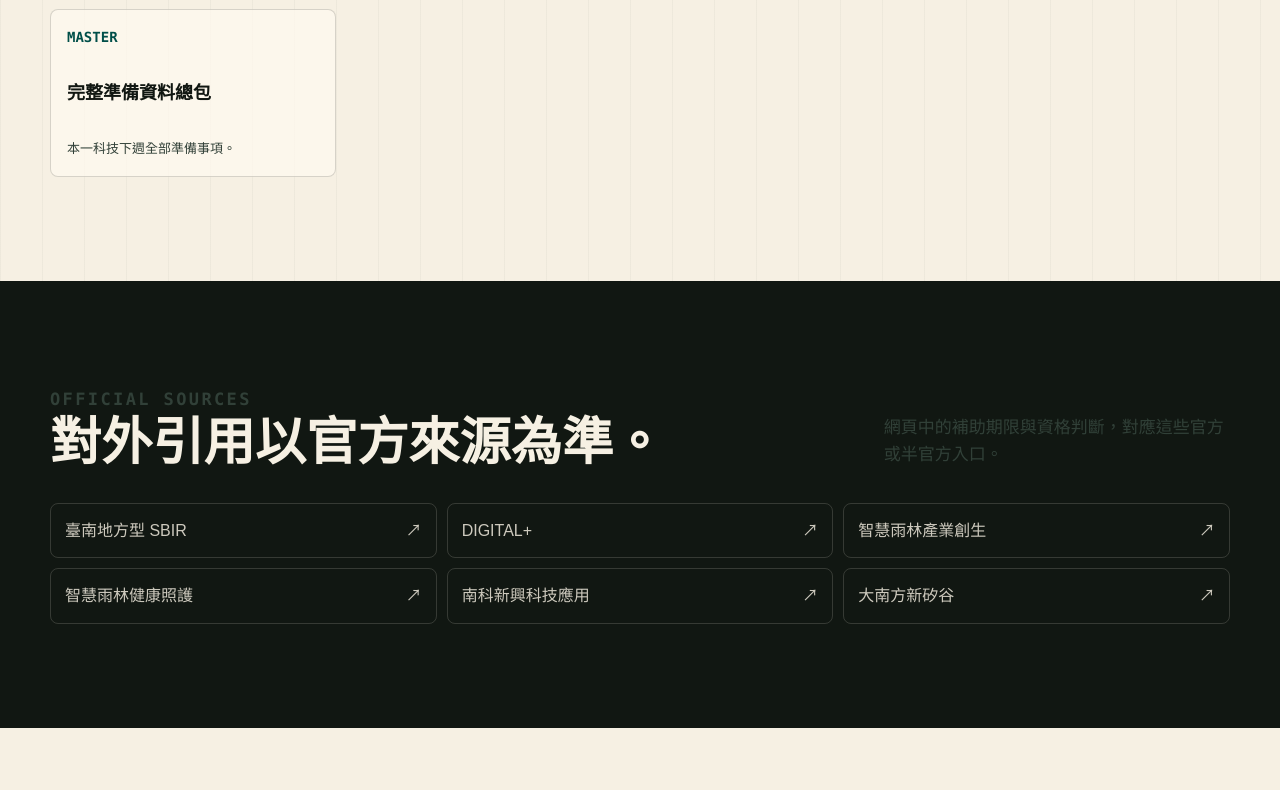
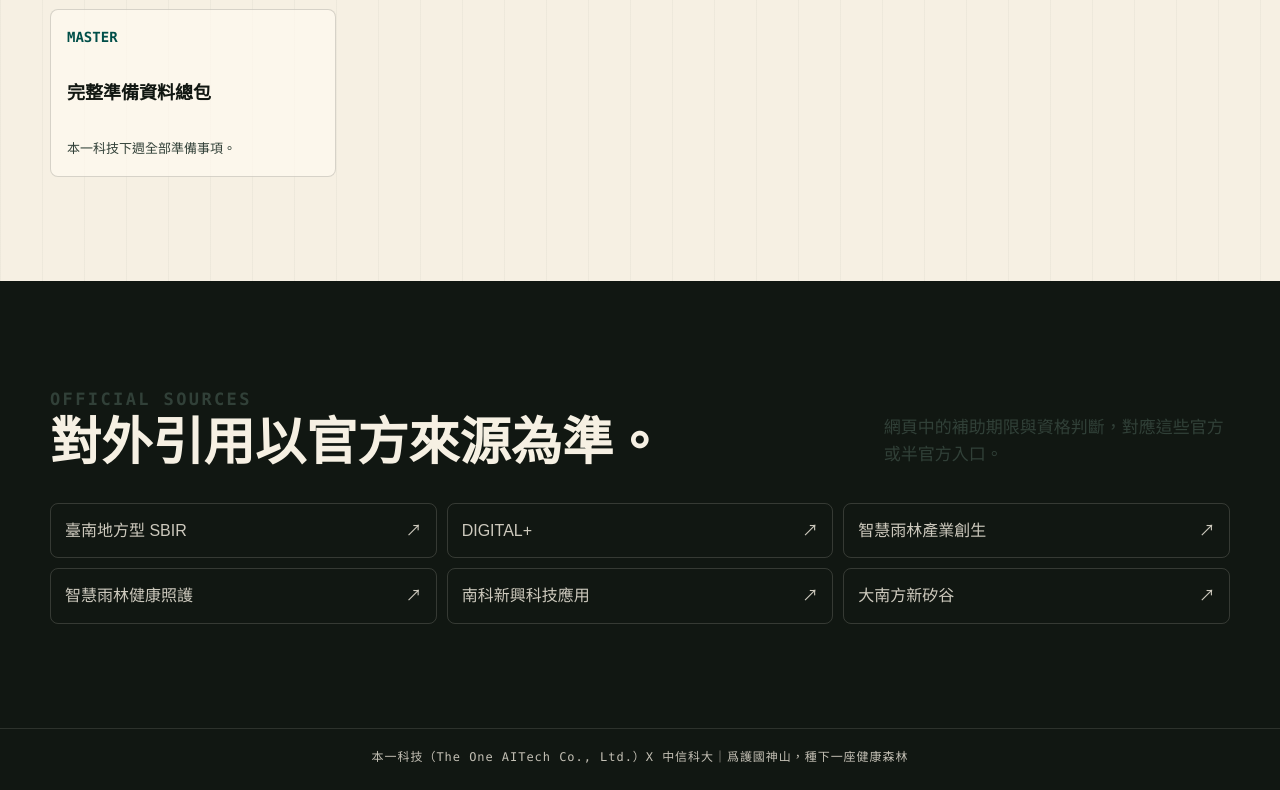
Before and after one commit to qpig0218/the-one-aitech-ctbc-ai-health-ecosystem, a plain HTML site: page index.html in a window 1280 px wide. Shown: the part 9068-9858 px from the top of the page. Before the commit the page ends 9796 px from the top, so only its background shows below. Drawn offline with Linux system fonts and the light colour scheme.

Commit message:
Add site footer note

```diff
--- a/index.html
+++ b/index.html
@@ -1344,6 +1344,27 @@
 
     .source-link:hover { background: rgba(246, 240, 227, .08); color: #fffaf0; }
 
+    .site-footer {
+      background: var(--ink);
+      color: rgba(246, 240, 227, .78);
+      border-top: 1px solid rgba(246, 240, 227, .12);
+      padding: 18px 0 22px;
+    }
+
+    .site-footer .wrap {
+      display: flex;
+      justify-content: center;
+    }
+
+    .site-footer p {
+      margin: 0;
+      font-family: var(--mono);
+      font-size: 12px;
+      line-height: 1.8;
+      letter-spacing: .08em;
+      text-align: center;
+    }
+
     .mobile-cta {
       display: none;
       position: fixed;
@@ -1605,6 +1626,9 @@
       .day-tab {
         min-width: 148px;
         display: grid;
+      }
+      .site-footer {
+        padding-bottom: 84px;
       }
       .phase {
         grid-template-columns: 1fr;
@@ -2258,6 +2282,12 @@
     </section>
   </main>
 
+  <footer class="site-footer" aria-label="頁尾註記">
+    <div class="wrap">
+      <p>本一科技（The One AITech Co., Ltd.）X 中信科大｜爲護國神山，種下一座健康森林</p>
+    </div>
+  </footer>
+
   <div class="mobile-cta" aria-label="手機快速操作">
     <a href="#chapters">閱讀企劃</a>
     <a href="#pack">資料包</a>
```
